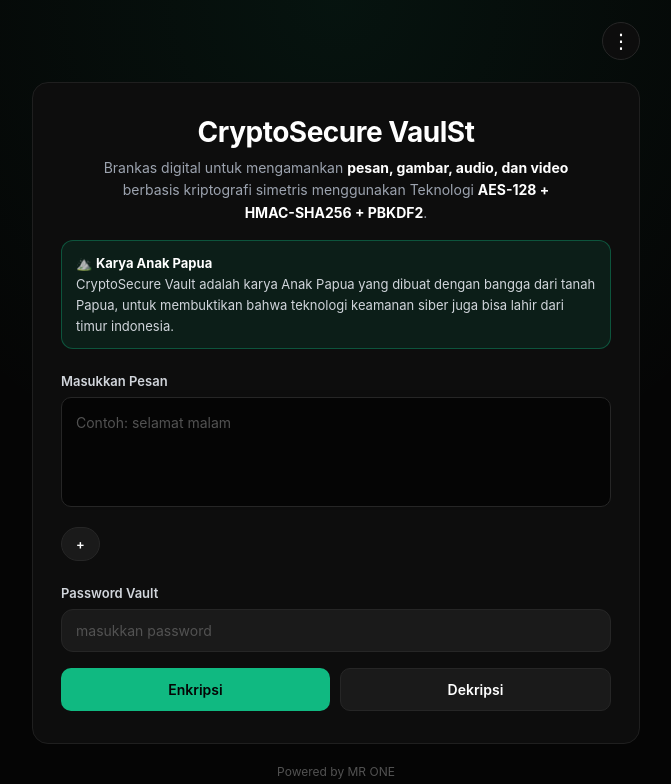
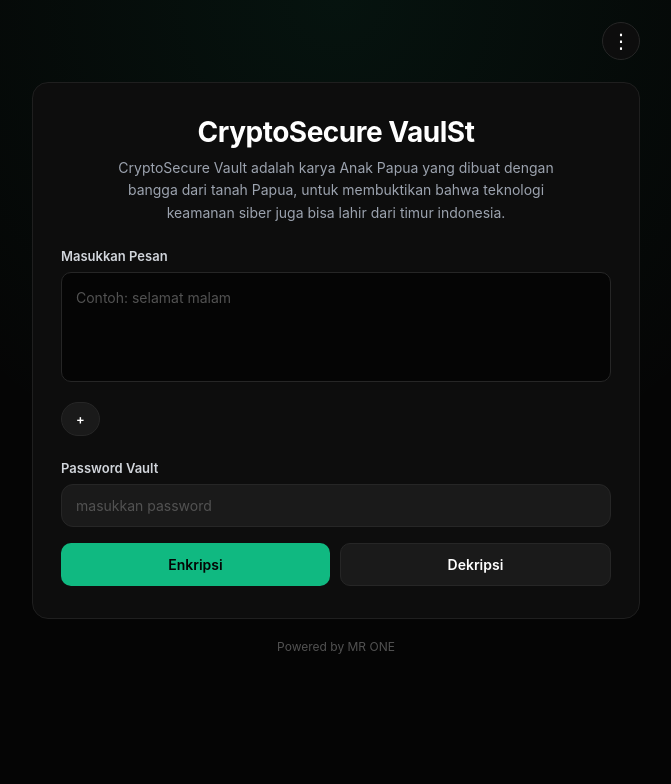
Before and after one commit to mrone61/cry, a Flask app: page / in a window 1280 px wide. Shown: the top 784 px of the page, without its empty margins (304-975 px from the left). After the commit the page ends 654 px from the top, so only its background shows below. Run offline with Flask 3, Linux system fonts and the light colour scheme.

Commit message:
Update index.html

```diff
--- a/templates/index.html
+++ b/templates/index.html
@@ -21,13 +21,7 @@
     <div class="container">
         <div class="card">
             <h1>CryptoSecure VaulSt</h1>
-            <p class="subjudul">Brankas digital untuk mengamankan <b>pesan, gambar, audio, dan video</b> berbasis kriptografi simetris menggunakan Teknologi <b>AES-128 + HMAC-SHA256 + PBKDF2</b>.</p>
-
-
-            <div style="margin: 16px 0 4px 0; background: rgba(16,185,129,0.10); border: 1px solid rgba(16,185,129,0.35); border-radius: 12px; padding: 12px 14px; text-align: left;">
-                <p style="font-size: 13px; line-height: 1.6; color: #d1d5db; margin: 0;">⛰️ <b style="color: #fff;">Karya Anak Papua</b><br>
-                CryptoSecure Vault adalah karya Anak Papua yang dibuat dengan bangga dari tanah Papua, untuk membuktikan bahwa teknologi keamanan siber juga bisa lahir dari timur indonesia.</p>
-            </div>
+            <p class="subjudul">CryptoSecure Vault adalah karya Anak Papua yang dibuat dengan bangga dari tanah Papua, untuk membuktikan bahwa teknologi keamanan siber juga bisa lahir dari timur indonesia.</p>
 
             <form method="POST" enctype="multipart/form-data">
                 <label for="pesan">Masukkan Pesan</label>
```
